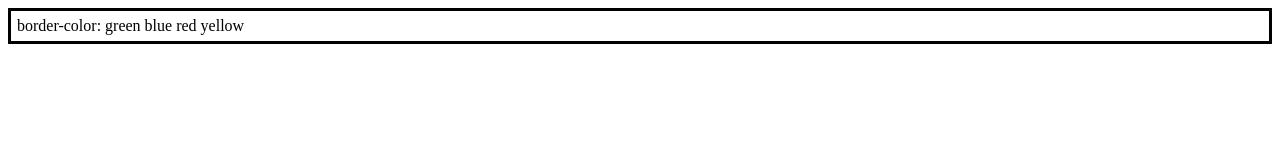
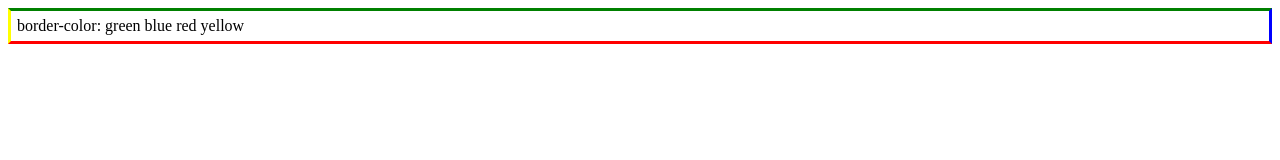
Before and after one commit to gnuwiz/HTML_CSS_Book, a plain HTML site: page source/ch10/border-color2.html in a window 1280 px wide. Drawn offline with Linux system fonts and the light colour scheme.

Commit message:
Update border-color2.html

```diff
--- a/source/ch10/border-color2.html
+++ b/source/ch10/border-color2.html
@@ -10,7 +10,7 @@
 		}
 		.border {
 			/* top | right | bottom | left */
-			border-style: green blue red yellow;
+			border-color: green blue red yellow;
 		}
 	</style>
 </head>
```
